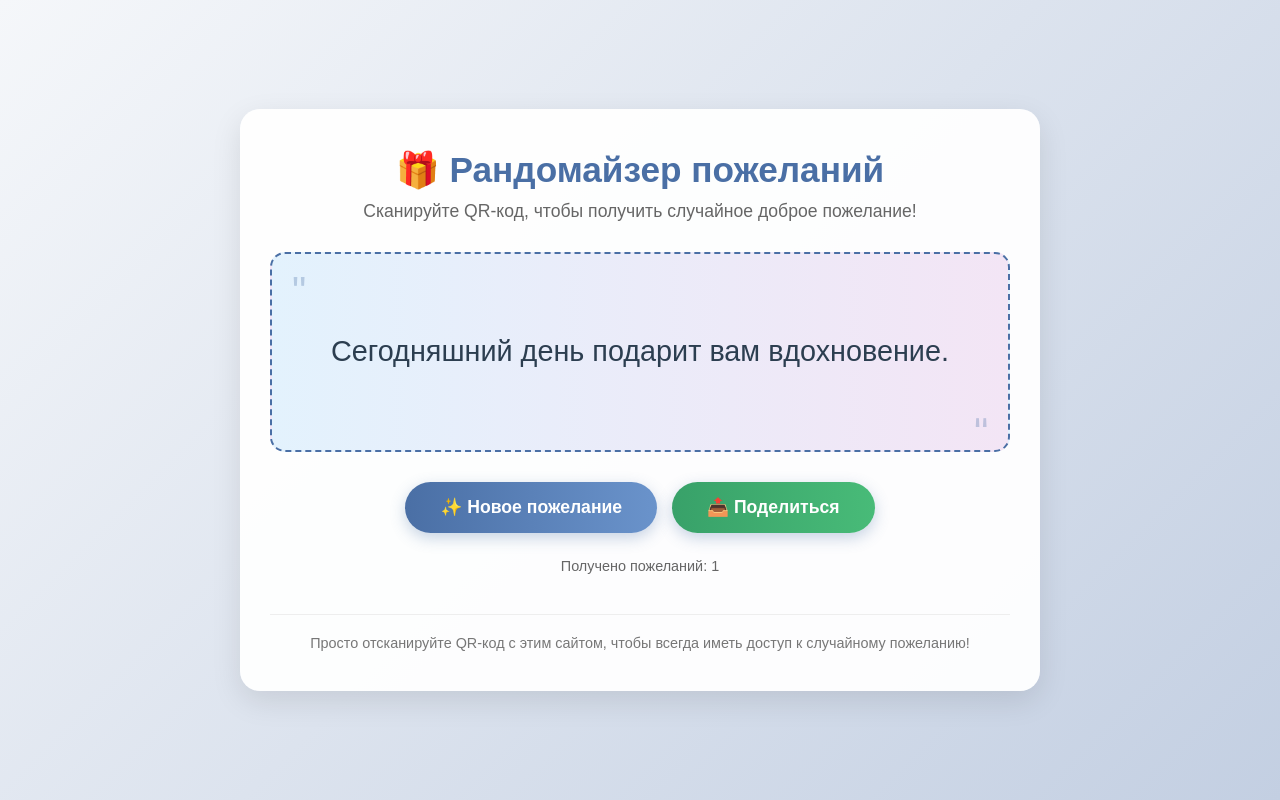
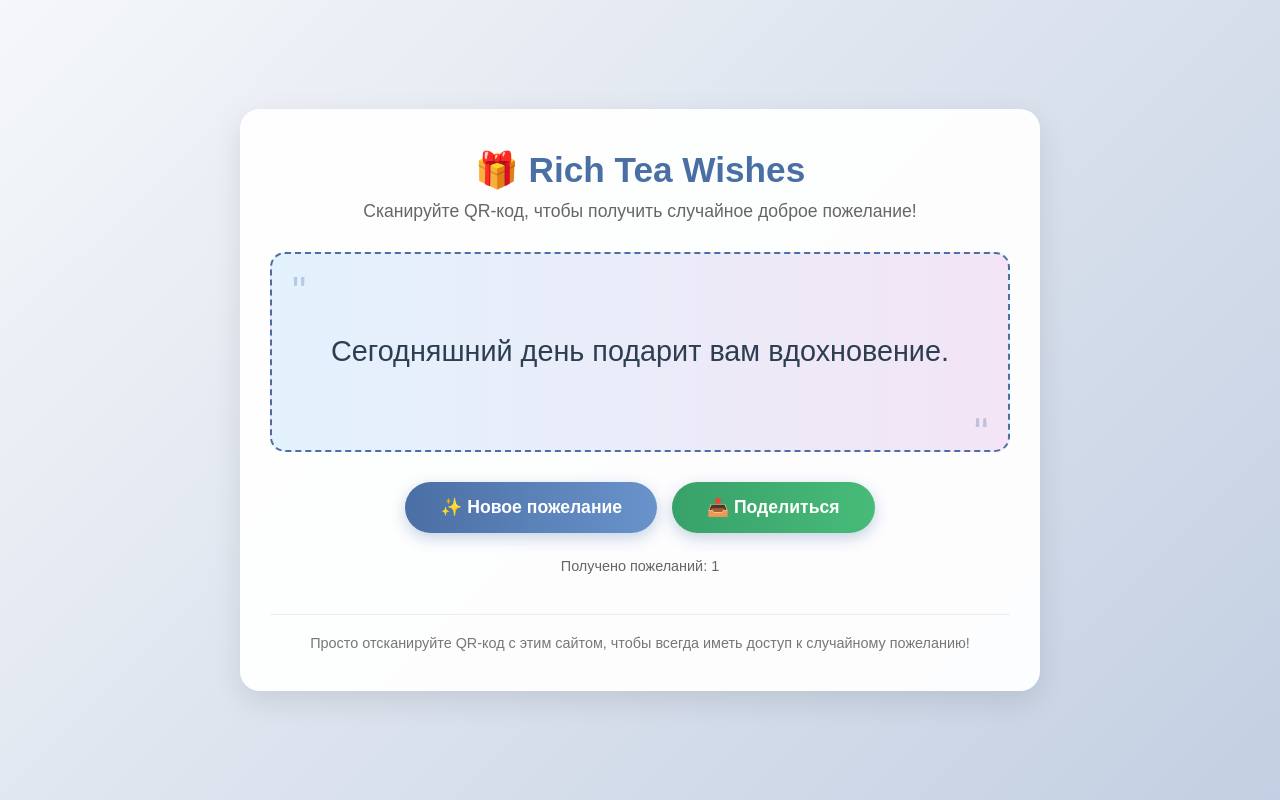
Before and after one commit to Rich-Tea-BY/wish-randomizer, a plain HTML site: page index.html in a window 1280 px wide. Drawn offline with Linux system fonts and the light colour scheme.

Commit message:
index.html

```diff
--- a/index.html
+++ b/index.html
@@ -3,7 +3,7 @@
 <head>
     <meta charset="UTF-8">
     <meta name="viewport" content="width=device-width, initial-scale=1.0">
-    <title>🎁 Рандомайзер пожеланий</title>
+    <title>🎁 Rich Tea Wishes</title>
     <meta name="description" content="Сканируйте QR-код, чтобы получить случайное пожелание!">
 
     <!-- Стили -->
@@ -164,7 +164,7 @@
 </head>
 <body>
     <div class="container">
-        <h1>🎁 Рандомайзер пожеланий</h1>
+        <h1>🎁 Rich Tea Wishes</h1>
         <p class="subtitle">Сканируйте QR-код, чтобы получить случайное доброе пожелание!</p>
 
         <div class="wish-box">
@@ -309,4 +309,5 @@
         });
     </script>
 </body>
+
 </html>
```
